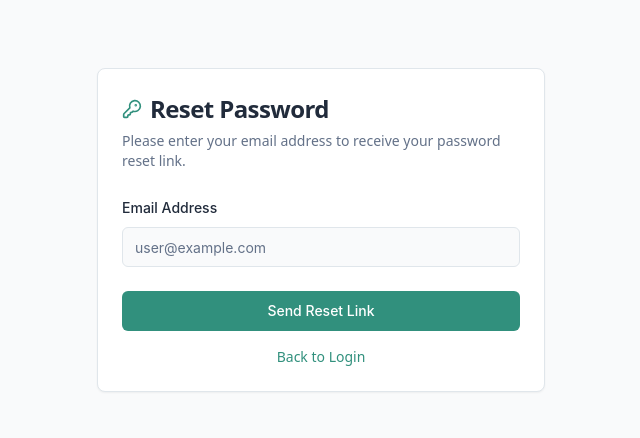
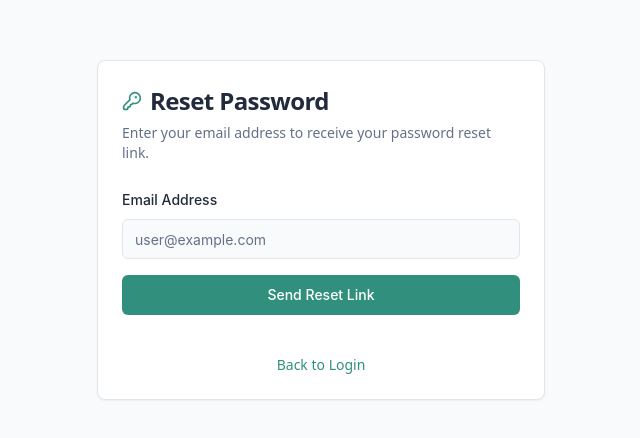
Before and after one commit to Sanchitgupta910/EcoNet_Frontend, a React (Vite) app: page /password-reset-request in a window 1280 px wide. Shown: the part 170-608 px from the top of the page, without its empty margins (319-959 px from the left). Built offline with nearby package versions, Linux system fonts and the light colour scheme; no server answers.

Commit message:
Add routes for User Setup and Password Reset pages, and enhance PasswordResetPage functionality

```diff
--- a/src/pages/PasswordResetPage.jsx
+++ b/src/pages/PasswordResetPage.jsx
@@ -1,7 +1,8 @@
 'use client';
 
 import { useState, useEffect } from 'react';
-import { useNavigate } from 'react-router-dom';
+import { useNavigate, useSearchParams, Link } from 'react-router-dom';
+import axios from 'axios';
 import { Button } from '@/components/ui/button';
 import { Input } from '@/components/ui/input';
 import { Label } from '@/components/ui/label';
@@ -17,86 +18,73 @@ import { Alert, AlertDescription } from '@/components/ui/alert';
 import { Eye, EyeOff, KeyRound, CheckCircle } from 'lucide-react';
 
 /**
- * Password Reset Page Component
- * Allows users to set a new password after receiving a reset link.
- * @param {Object} props - Component props containing URL parameters.
- * @param {Object} props.params - URL parameters including reset token.
- * @returns {JSX.Element} - Password reset page.
+ * PasswordResetPage Component
+ * -------------------------------------------
+ * Allows users to reset their password using the token provided in the reset link.
+ * It captures the new password and its confirmation, validates them, and calls the
+ * backend endpoint to update the password.
+ *
+ * Expected Query Parameter:
+ *   - token: The reset token.
+ *
+ * Required Field:
+ *   - newPassword: The new password to set.
+ *
+ * On success, the token fields are cleared and the user is redirected to the login page.
+ *
+ * @returns {JSX.Element} - The password reset page.
  */
-export default function PasswordResetPage({ params }) {
+export default function PasswordResetPage() {
   const navigate = useNavigate();
-  const { token } = params;
+  const [searchParams] = useSearchParams();
+  const token = searchParams.get('token');
 
-  // Form state
+  // Form state for password inputs.
   const [formData, setFormData] = useState({
-    email: '',
     password: '',
     confirmPassword: '',
   });
 
-  // UI state
+  // UI state.
   const [showPassword, setShowPassword] = useState(false);
   const [showConfirmPassword, setShowConfirmPassword] = useState(false);
   const [isSubmitting, setIsSubmitting] = useState(false);
   const [isSuccess, setIsSuccess] = useState(false);
   const [error, setError] = useState('');
 
-  // Check if passwords match
-  const passwordsMatch = formData.password && formData.password === formData.confirmPassword;
-
-  /**
-   * Simulate fetching the email associated with the reset token.
-   * In a real app, validate the token with the backend.
-   */
-  useEffect(() => {
-    setTimeout(() => {
-      setFormData((prev) => ({
-        ...prev,
-        email: 'user@example.com',
-      }));
-    }, 500);
-  }, [token]);
-
-  /**
-   * Handle form field changes.
-   * @param {string} field - Field name.
-   * @param {string} value - New field value.
-   */
+  // Handler for input changes.
   const handleChange = (field, value) => {
-    setFormData((prev) => ({
-      ...prev,
-      [field]: value,
-    }));
+    setFormData((prev) => ({ ...prev, [field]: value }));
     if (error) setError('');
   };
 
-  /**
-   * Handle form submission.
-   * @param {Event} e - Form submit event.
-   */
+  // Handle form submission.
   const handleSubmit = async (e) => {
     e.preventDefault();
 
-    // Validate that passwords match
-    if (!passwordsMatch) {
+    // Validate that the new password and confirmation match.
+    if (formData.password !== formData.confirmPassword) {
       setError('Passwords do not match');
       return;
     }
 
     setIsSubmitting(true);
+    setError('');
 
-    // Simulate API call to reset the password
     try {
-      await new Promise((resolve) => setTimeout(resolve, 1000));
+      // Call the backend endpoint with the reset token and new password.
+      await axios.post('/api/v1/users/resetPassword', {
+        token,
+        newPassword: formData.password,
+      });
       setIsSuccess(true);
-
-      // Redirect to login page after 2 seconds
+      // Redirect to login page after a delay.
       setTimeout(() => {
         navigate('/login');
       }, 2000);
     } catch (err) {
       console.error('Error resetting password:', err);
-      setError('Failed to reset password. Please try again.');
+      setError(err.response?.data?.message || 'Failed to reset password. Please try again.');
     } finally {
       setIsSubmitting(false);
     }
@@ -104,7 +92,7 @@ export default function PasswordResetPage({ params }) {
 
   return (
     <div className="flex min-h-screen bg-[#F9FAFB] items-center justify-center p-4">
-      <div className="max-w-md w-full">
+      <div className="max-w-md w-full space-y-6">
         <Card className="shadow-sm">
           <CardHeader>
             <CardTitle className="text-2xl font-bold flex items-center">
@@ -117,7 +105,7 @@ export default function PasswordResetPage({ params }) {
               <Alert className="bg-green-50 border-green-200">
                 <CheckCircle className="h-4 w-4 text-green-600" />
                 <AlertDescription className="text-green-800">
-                  Password reset successful! Redirecting you to the login page...
+                  Password reset successful! Redirecting to login page...
                 </AlertDescription>
               </Alert>
             ) : (
@@ -127,17 +115,6 @@ export default function PasswordResetPage({ params }) {
                     <AlertDescription>{error}</AlertDescription>
                   </Alert>
                 )}
-                {/* Email Field - Non-editable */}
-                <div className="space-y-2">
-                  <Label htmlFor="email">Email Address</Label>
-                  <Input
-                    id="email"
-                    type="email"
-                    value={formData.email}
-                    disabled
-                    className="bg-muted"
-                  />
-                </div>
                 {/* New Password Field */}
                 <div className="space-y-2">
                   <Label htmlFor="password">New Password</Label>
@@ -191,17 +168,25 @@ export default function PasswordResetPage({ params }) {
               </form>
             )}
           </CardContent>
-          <CardFooter>
+          <CardFooter className="flex flex-col items-center">
             {!isSuccess && (
               <Button
                 type="submit"
                 className="w-full"
-                disabled={isSubmitting || !passwordsMatch}
+                disabled={
+                  isSubmitting ||
+                  !formData.password ||
+                  !formData.confirmPassword ||
+                  formData.password !== formData.confirmPassword
+                }
                 onClick={handleSubmit}
               >
                 {isSubmitting ? 'Resetting Password...' : 'Reset Password'}
               </Button>
             )}
+            <Link to="/login" className="mt-4 text-sm text-primary hover:underline">
+              Back to Login
+            </Link>
           </CardFooter>
         </Card>
       </div>
--- a/src/pages/PasswordResetRequestPage.jsx
+++ b/src/pages/PasswordResetRequestPage.jsx
@@ -1,6 +1,243 @@
+// // 'use client';
+
+// // import { useState } from 'react';
+// // import { Button } from '@/components/ui/button';
+// // import { Input } from '@/components/ui/input';
+// // import { Label } from '@/components/ui/label';
+// // import {
+// //   Card,
+// //   CardContent,
+// //   CardDescription,
+// //   CardFooter,
+// //   CardHeader,
+// //   CardTitle,
+// // } from '@/components/ui/card';
+// // import { Alert, AlertDescription } from '@/components/ui/alert';
+// // import { KeyRound, CheckCircle } from 'lucide-react';
+// // import { Link } from 'react-router-dom';
+
+// // /**
+// //  * Password Reset Request Page Component
+// //  * Allows users to request a password reset link.
+// //  * The page displays a description above the form and centers the form card.
+// //  * A link is provided below the button to navigate back to the login page.
+// //  * @returns {JSX.Element} - Password reset request page.
+// //  */
+// // export default function PasswordResetRequestPage() {
+// //   // Form state for email input.
+// //   const [email, setEmail] = useState('');
+
+// //   // UI state for form submission and success message.
+// //   const [isSubmitting, setIsSubmitting] = useState(false);
+// //   const [isSuccess, setIsSuccess] = useState(false);
+
+// //   /**
+// //    * Handle form submission.
+// //    * Simulates an API call to request a password reset link.
+// //    * @param {Event} e - Form submit event.
+// //    */
+// //   const handleSubmit = async (e) => {
+// //     e.preventDefault();
+// //     setIsSubmitting(true);
+
+// //     // Simulate API call delay.
+// //     try {
+// //       await new Promise((resolve) => setTimeout(resolve, 1000));
+// //       setIsSuccess(true);
+// //     } catch (error) {
+// //       console.error('Error requesting password reset:', error);
+// //     } finally {
+// //       setIsSubmitting(false);
+// //     }
+// //   };
+
+// //   return (
+// //     <div className="flex min-h-screen bg-[#F9FAFB] items-center justify-center p-4">
+// //       <div className="max-w-md w-full space-y-6">
+// //         {/* Password Reset Request Form Card */}
+// //         <Card className="shadow-sm">
+// //           <CardHeader>
+// //             <CardTitle className="text-2xl font-bold flex items-center">
+// //               <KeyRound className="mr-2 h-5 w-5 text-primary" /> Reset Password
+// //             </CardTitle>
+// //             <CardDescription>
+// //               Please enter your email address to receive your password reset link.
+// //             </CardDescription>
+// //           </CardHeader>
+// //           <CardContent>
+// //             {isSuccess ? (
+// //               // Success message after form submission
+// //               <Alert className="bg-green-50 border-green-200">
+// //                 <CheckCircle className="h-4 w-4 text-green-600" />
+// //                 <AlertDescription className="text-green-800">
+// //                   Password reset link sent! Please check your email inbox and follow the
+// //                   instructions to reset your password.
+// //                 </AlertDescription>
+// //               </Alert>
+// //             ) : (
+// //               // Email input form
+// //               <form onSubmit={handleSubmit} className="space-y-4">
+// //                 <div className="space-y-2">
+// //                   <Label htmlFor="email">Email Address</Label>
+// //                   <Input
+// //                     id="email"
+// //                     type="email"
+// //                     placeholder="user@example.com"
+// //                     value={email}
+// //                     onChange={(e) => setEmail(e.target.value)}
+// //                     required
+// //                   />
+// //                 </div>
+// //               </form>
+// //             )}
+// //           </CardContent>
+// //           <CardFooter className="flex flex-col items-center">
+// //             {!isSuccess && (
+// //               <Button
+// //                 type="submit"
+// //                 className="w-full"
+// //                 disabled={isSubmitting}
+// //                 onClick={handleSubmit}
+// //               >
+// //                 {isSubmitting ? 'Sending Reset Link...' : 'Send Reset Link'}
+// //               </Button>
+// //             )}
+// //             {/* Back to Login link directly below the button */}
+// //             <Link to="/login" className="mt-4 text-sm text-primary hover:underline">
+// //               Back to Login
+// //             </Link>
+// //           </CardFooter>
+// //         </Card>
+// //       </div>
+// //     </div>
+// //   );
+// // }
+// 'use client';
+
+// import { useState } from 'react';
+// import axios from 'axios';
+// import { Button } from '@/components/ui/button';
+// import { Input } from '@/components/ui/input';
+// import { Label } from '@/components/ui/label';
+// import {
+//   Card,
+//   CardContent,
+//   CardDescription,
+//   CardFooter,
+//   CardHeader,
+//   CardTitle,
+// } from '@/components/ui/card';
+// import { Alert, AlertDescription } from '@/components/ui/alert';
+// import { KeyRound, CheckCircle } from 'lucide-react';
+// import { Link } from 'react-router-dom';
+
+// /**
+//  * PasswordResetRequestPage Component
+//  * -------------------------------------------
+//  * Allows users to request a password reset link by entering their email address.
+//  * On form submission, it calls the backend endpoint /api/v1/users/forgotPassword.
+//  * The email provided is sent to the backend, which then sends a reset link via email.
+//  *
+//  * @returns {JSX.Element} - The rendered password reset request page.
+//  */
+// export default function PasswordResetRequestPage() {
+//   // State for email input.
+//   const [email, setEmail] = useState('');
+//   // UI state to track form submission and success.
+//   const [isSubmitting, setIsSubmitting] = useState(false);
+//   const [isSuccess, setIsSuccess] = useState(false);
+//   const [errorMessage, setErrorMessage] = useState('');
+
+//   /**
+//    * Handle form submission to request a password reset.
+//    * Calls the backend API to send a password reset email.
+//    * @param {Event} e - Form submit event.
+//    */
+//   const handleSubmit = async (e) => {
+//     e.preventDefault();
+//     setIsSubmitting(true);
+//     setErrorMessage('');
+
+//     try {
+//       // Send POST request to forgotPassword endpoint with email.
+//       await axios.post('/api/v1/users/forgotPassword', { email });
+//       // If successful, display success message.
+//       setIsSuccess(true);
+//     } catch (error) {
+//       console.error('Error requesting password reset:', error);
+//       setErrorMessage(
+//         error.response?.data?.message || 'Failed to send reset link. Please try again.',
+//       );
+//     } finally {
+//       setIsSubmitting(false);
+//     }
+//   };
+
+//   return (
+//     <div className="flex min-h-screen bg-[#F9FAFB] items-center justify-center p-4">
+//       <div className="max-w-md w-full space-y-6">
+//         <Card className="shadow-sm">
+//           <CardHeader>
+//             <CardTitle className="text-2xl font-bold flex items-center">
+//               <KeyRound className="mr-2 h-5 w-5 text-primary" /> Reset Password
+//             </CardTitle>
+//             <CardDescription>
+//               Enter your email address to receive your password reset link.
+//             </CardDescription>
+//           </CardHeader>
+//           <CardContent>
+//             {isSuccess ? (
+//               // Display success alert once the email has been sent.
+//               <Alert className="bg-green-50 border-green-200">
+//                 <CheckCircle className="h-4 w-4 text-green-600" />
+//                 <AlertDescription className="text-green-800">
+//                   Password reset link sent! Please check your email inbox and follow the
+//                   instructions to reset your password.
+//                 </AlertDescription>
+//               </Alert>
+//             ) : (
+//               // Display the form for entering email.
+//               <form onSubmit={handleSubmit} className="space-y-4">
+//                 <div className="space-y-2">
+//                   <Label htmlFor="email">Email Address</Label>
+//                   <Input
+//                     id="email"
+//                     type="email"
+//                     placeholder="user@example.com"
+//                     value={email}
+//                     onChange={(e) => setEmail(e.target.value)}
+//                     required
+//                   />
+//                 </div>
+//                 {errorMessage && <div className="text-red-600 text-sm">{errorMessage}</div>}
+//               </form>
+//             )}
+//           </CardContent>
+//           <CardFooter className="flex flex-col items-center">
+//             {!isSuccess && (
+//               <Button
+//                 type="submit"
+//                 className="w-full"
+//                 disabled={isSubmitting}
+//                 onClick={handleSubmit}
+//               >
+//                 {isSubmitting ? 'Sending Reset Link...' : 'Send Reset Link'}
+//               </Button>
+//             )}
+//             <Link to="/login" className="mt-4 text-sm text-primary hover:underline">
+//               Back to Login
+//             </Link>
+//           </CardFooter>
+//         </Card>
+//       </div>
+//     </div>
+//   );
+// }
+
 'use client';
 
 import { useState } from 'react';
+import axios from 'axios';
 import { Button } from '@/components/ui/button';
 import { Input } from '@/components/ui/input';
 import { Label } from '@/components/ui/label';
@@ -17,35 +254,32 @@ import { KeyRound, CheckCircle } from 'lucide-react';
 import { Link } from 'react-router-dom';
 
 /**
- * Password Reset Request Page Component
- * Allows users to request a password reset link.
- * The page displays a description above the form and centers the form card.
- * A link is provided below the button to navigate back to the login page.
- * @returns {JSX.Element} - Password reset request page.
+ * PasswordResetRequestPage Component
+ * -------------------------------------------
+ * Allows users to request a password reset link by entering their email address.
+ * On form submission, it calls the backend endpoint /api/v1/users/forgotPassword.
+ *
+ * @returns {JSX.Element} - The rendered password reset request page.
  */
 export default function PasswordResetRequestPage() {
-  // Form state for email input.
   const [email, setEmail] = useState('');
-
-  // UI state for form submission and success message.
   const [isSubmitting, setIsSubmitting] = useState(false);
   const [isSuccess, setIsSuccess] = useState(false);
+  const [errorMessage, setErrorMessage] = useState('');
 
-  /**
-   * Handle form submission.
-   * Simulates an API call to request a password reset link.
-   * @param {Event} e - Form submit event.
-   */
   const handleSubmit = async (e) => {
     e.preventDefault();
     setIsSubmitting(true);
+    setErrorMessage('');
 
-    // Simulate API call delay.
     try {
-      await new Promise((resolve) => setTimeout(resolve, 1000));
+      await axios.post('/api/v1/users/forgotPassword', { email });
       setIsSuccess(true);
     } catch (error) {
       console.error('Error requesting password reset:', error);
+      setErrorMessage(
+        error.response?.data?.message || 'Failed to send reset link. Please try again.',
+      );
     } finally {
       setIsSubmitting(false);
     }
@@ -54,28 +288,25 @@ export default function PasswordResetRequestPage() {
   return (
     <div className="flex min-h-screen bg-[#F9FAFB] items-center justify-center p-4">
       <div className="max-w-md w-full space-y-6">
-        {/* Password Reset Request Form Card */}
         <Card className="shadow-sm">
           <CardHeader>
             <CardTitle className="text-2xl font-bold flex items-center">
               <KeyRound className="mr-2 h-5 w-5 text-primary" /> Reset Password
             </CardTitle>
             <CardDescription>
-              Please enter your email address to receive your password reset link.
+              Enter your email address to receive your password reset link.
             </CardDescription>
           </CardHeader>
           <CardContent>
             {isSuccess ? (
-              // Success message after form submission
               <Alert className="bg-green-50 border-green-200">
                 <CheckCircle className="h-4 w-4 text-green-600" />
                 <AlertDescription className="text-green-800">
                   Password reset link sent! Please check your email inbox and follow the
-                  instructions to reset your password.
+                  instructions to reset your password. You may close this tab.
                 </AlertDescription>
               </Alert>
             ) : (
-              // Email input form
               <form onSubmit={handleSubmit} className="space-y-4">
                 <div className="space-y-2">
                   <Label htmlFor="email">Email Address</Label>
@@ -88,25 +319,20 @@ export default function PasswordResetRequestPage() {
                     required
                   />
                 </div>
+                {errorMessage && <div className="text-red-600 text-sm">{errorMessage}</div>}
+                <Button type="submit" className="w-full" disabled={isSubmitting}>
+                  {isSubmitting ? 'Sending Reset Link...' : 'Send Reset Link'}
+                </Button>
               </form>
             )}
           </CardContent>
-          <CardFooter className="flex flex-col items-center">
-            {!isSuccess && (
-              <Button
-                type="submit"
-                className="w-full"
-                disabled={isSubmitting}
-                onClick={handleSubmit}
-              >
-                {isSubmitting ? 'Sending Reset Link...' : 'Send Reset Link'}
-              </Button>
-            )}
-            {/* Back to Login link directly below the button */}
-            <Link to="/login" className="mt-4 text-sm text-primary hover:underline">
-              Back to Login
-            </Link>
-          </CardFooter>
+          {!isSuccess && (
+            <CardFooter className="flex flex-col items-center">
+              <Link to="/login" className="mt-4 text-sm text-primary hover:underline">
+                Back to Login
+              </Link>
+            </CardFooter>
+          )}
         </Card>
       </div>
     </div>
```
Also changed, not shown: App.jsx (+8 -9 lines).
